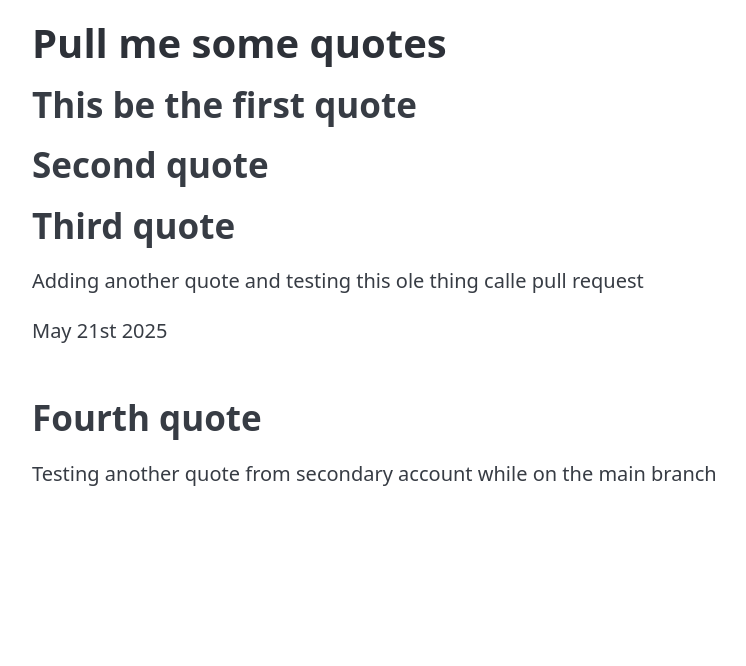
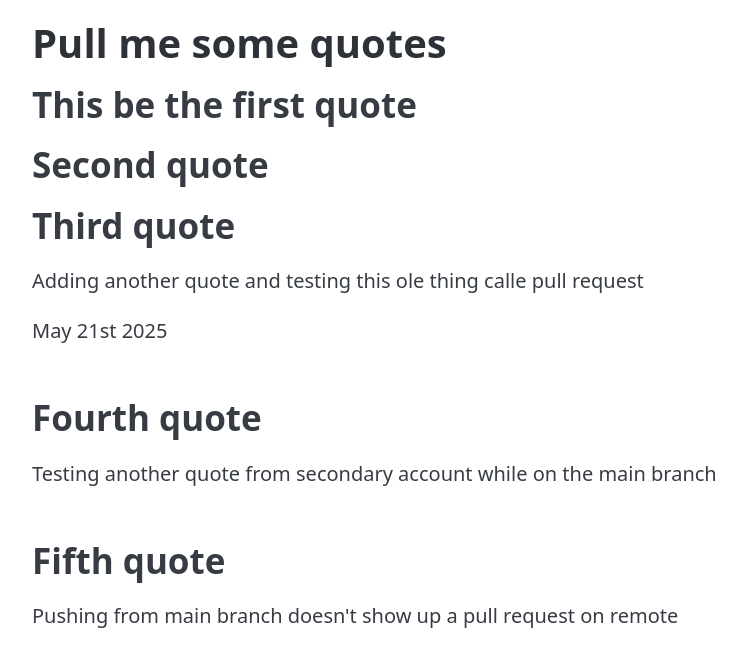
Before and after one commit to gocodogo/test_pull, a plain HTML site: page index.html in a window 1280 px wide. Shown: the whole page, without its empty margins (8-754 px from the left). Drawn offline with nearby package versions, Linux system fonts and the light colour scheme.

Commit message:
add fifth quote

```diff
--- a/index.html
+++ b/index.html
@@ -16,6 +16,9 @@
         <p>May 21st 2025</p>
         <h2>Fourth quote</h2>
         <p>Testing another quote from secondary account while on the main branch</p>
+        <h2>Fifth quote</h2>
+        <p>Pushing from main branch doesn't show up a pull request on remote</p>
+
     </main>
 
 </body>
```
